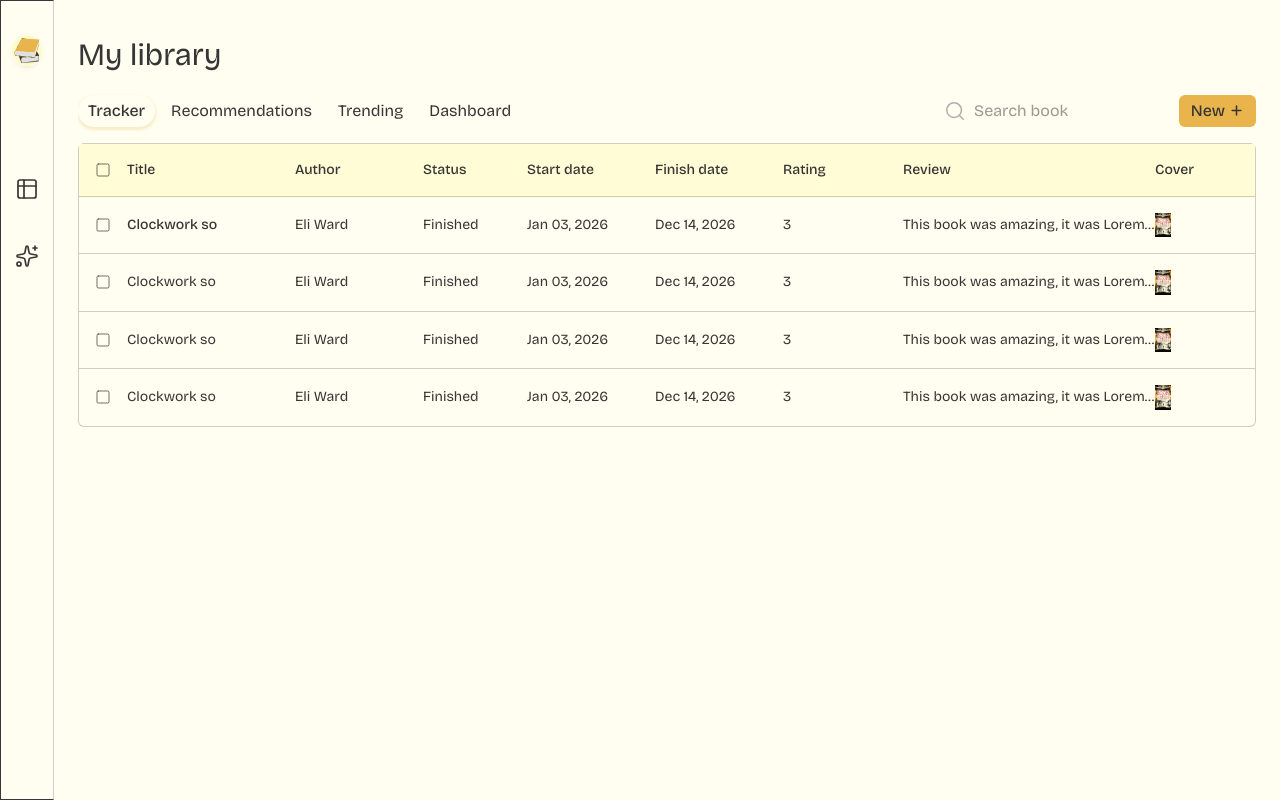
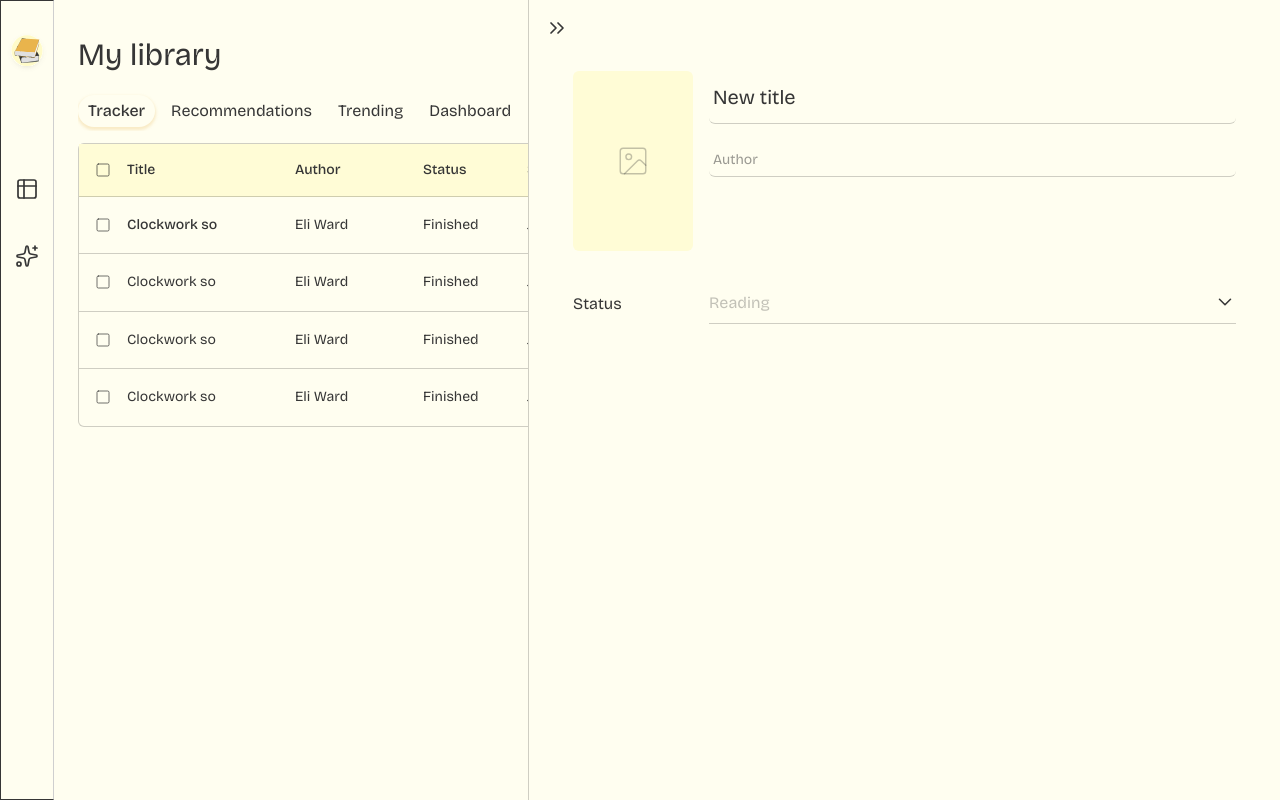
Before and after one commit to Nyima-ui/Dogear, a Next.js app: page /dashboard/log in a window 1280 px wide. Built offline with nearby package versions, Linux system fonts and the light colour scheme.

Commit message:
before installing shadcn

```diff
--- /dev/null
+++ b/components/BookPanel.tsx
@@ -0,0 +1,142 @@
+"use client";
+import { useState } from "react";
+import { cn } from "@/lib/utils";
+import {
+  ChevronsRight,
+  Image as ImageIcon,
+  ChevronDown,
+  ChevronUp,
+} from "lucide-react";
+
+type Status = "Reading" | "Finished" | "TBR" | "None";
+
+const styleMapForStatus: Record<Status, string> = {
+  Reading:
+    "bg-[#E1E1FE] text-[#1E23FB] px-2 py-0.5 rounded-md cursor-pointer select-none",
+  Finished:
+    "bg-[#BBF7D1] text-[#157F3D] px-2 py-0.5 rounded-md cursor-pointer select-none",
+  TBR: "bg-[#FDE689] text-[#D87706] px-2 py-0.5 rounded-md cursor-pointer select-none",
+  None: "text-foreground/30",
+};
+
+const BookPanel = () => {
+  const [isStatusDropDownOpened, setisStatusDropDownOpened] = useState(false);
+  const [status, setStatus] = useState<Status>("None");
+
+  return (
+    <div className="bg-background fixed top-0 right-0 z-50 h-screen w-[752px] border-l border-black/20 p-3">
+      <button className="p-1 rounded-md hover:bg-primary-600 cursor-pointer">
+        <ChevronsRight strokeWidth={1.7} color="#363636" />
+      </button>
+      <form className="px-8 mt-6">
+        {/* FIRST PART  */}
+        <div className="flex gap-4">
+          {/* IMAGE  */}
+          <div className="w-[120px] h-[180px] bg-primary-600 rounded-md flex justify-center items-center">
+            <ImageIcon
+              strokeWidth={1}
+              className="text-foreground/30"
+              size={34}
+            />
+          </div>
+          {/* INPUT FIELDS  */}
+          <div className="grow">
+            <div className="">
+              <label htmlFor="book-title" className="sr-only">
+                Book Title
+              </label>
+              <input
+                type="text"
+                id="book-title"
+                name="book-title"
+                placeholder="New title"
+                className="text-xl w-full py-3 px-1 rounded-md placeholder:text-foreground border-b border-black/20 focus:outline-none focus:ring-1 focus:ring-primary"
+              />
+            </div>
+            <div className="">
+              <label htmlFor="book-author" className="sr-only">
+                Book Author
+              </label>
+              <input
+                type="text"
+                id="book-author"
+                name="book-author"
+                placeholder="Author"
+                className="text-sm w-full py-1.5 px-1 rounded-md border-b border-black/20 focus:outline-none focus:ring-1 focus:ring-primary mt-5"
+              />
+            </div>
+          </div>
+        </div>
+
+        {/* SECOND PART  */}
+        <div className="mt-8">
+          {/* FIRST FIELD  */}
+          <div className="flex items-center">
+            <label htmlFor="status" className="w-[136px]">
+              Status
+            </label>
+
+            <div
+              className="border-b border-black/20 py-2 flex justify-between grow cursor-pointer relative"
+              onClick={() => setisStatusDropDownOpened((p) => !p)}
+            >
+              <span className={cn(``, styleMapForStatus[status])}>
+                {status === "None" ? "Reading" : status}
+              </span>
+              <span>
+                {isStatusDropDownOpened ? (
+                  <ChevronUp
+                    size={22}
+                    className="text-foreground"
+                    strokeWidth={1.7}
+                  />
+                ) : (
+                  <ChevronDown
+                    size={22}
+                    className="text-foreground"
+                    strokeWidth={1.7}
+                  />
+                )}
+              </span>
+              {isStatusDropDownOpened && (
+                <ul className="absolute top-full translate-y-1 left-0 bg-background w-full border rounded-md border-black/20 p-1 space-y-1.5 shadow-lg shadow-black/5">
+                  <li className="hover:bg-primary-400">
+                    <button
+                      className="bg-[#E1E1FE] text-[#1E23FB] px-2 py-0.5 rounded-md cursor-pointer select-none"
+                      onClick={() => setStatus("Reading")}
+                    >
+                      Reading
+                    </button>
+                  </li>
+                  <li className="hover:bg-primary-400">
+                    <button
+                      className="bg-[#BBF7D1] text-[#157F3D] px-2 py-0.5 rounded-md cursor-pointer select-none"
+                      onClick={() => setStatus("Finished")}
+                    >
+                      Finished
+                    </button>
+                  </li>
+                  <li className="hover:bg-primary-400">
+                    <button
+                      className="bg-[#FDE689] text-[#D87706] px-2 py-0.5 rounded-md cursor-pointer select-none"
+                      onClick={() => setStatus("TBR")}
+                    >
+                      TBR
+                    </button>
+                  </li>
+                </ul>
+              )}
+            </div>
+          </div>
+
+          {/* SECOND FIELD  */}
+          <div>
+             <label htmlFor=""></label>
+          </div>
+        </div>
+      </form>
+    </div>
+  );
+};
+
+export default BookPanel;
--- a/components/BookTable.tsx
+++ b/components/BookTable.tsx
@@ -1,3 +1,4 @@
+"use";
 import { Square } from "lucide-react";
 import Image from "next/image";
 
--- a/components/DashboardNavbar.tsx
+++ b/components/DashboardNavbar.tsx
@@ -4,11 +4,13 @@ import { titleMap } from "@/lib/constants";
 import Link from "next/link";
 import { cn } from "@/lib/utils";
 import { Search, Plus } from "lucide-react";
+import BookPanel from "./BookPanel";
 
 const DashboardNavbar = () => {
   const pathname = usePathname();
   const title = titleMap[pathname] ?? "Dashboard";
   return (
+    <>
       <header>
         <h1 className="text-[31px] max-md:hidden">{title}</h1>
 
@@ -96,6 +98,8 @@ const DashboardNavbar = () => {
           </div>
         </div>
       </header>
+      <BookPanel />
+    </>
   );
 };
 
--- a/types.d.ts
+++ b/types.d.ts
@@ -1,11 +1,13 @@
 import { Document } from "mongoose";
+
+export type BookStatus = "Reading" | "Finished" | "TBR";
 
 export interface IBook extends Document {
   _id: string;
   clerkId: string;
   title: string;
   author: string;
-  status: "Finished" | "Reading" | "TBR";
+  status: BookStatus;
   startDate: Date;
   finishDate: Date;
   rating: number;
```
Lines whose indentation alone changed are shown as unchanged.
